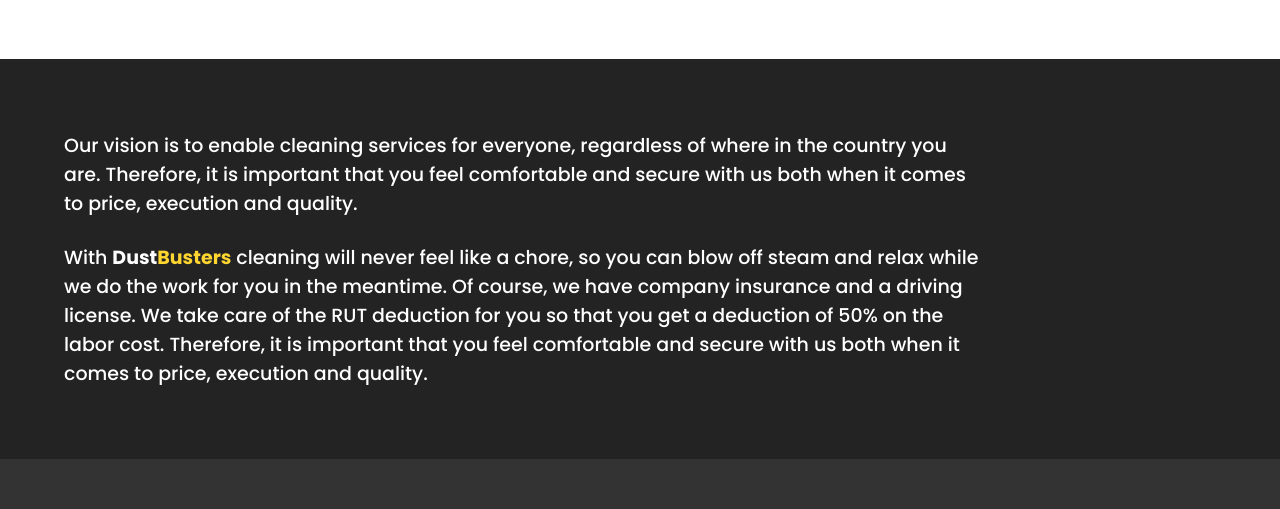
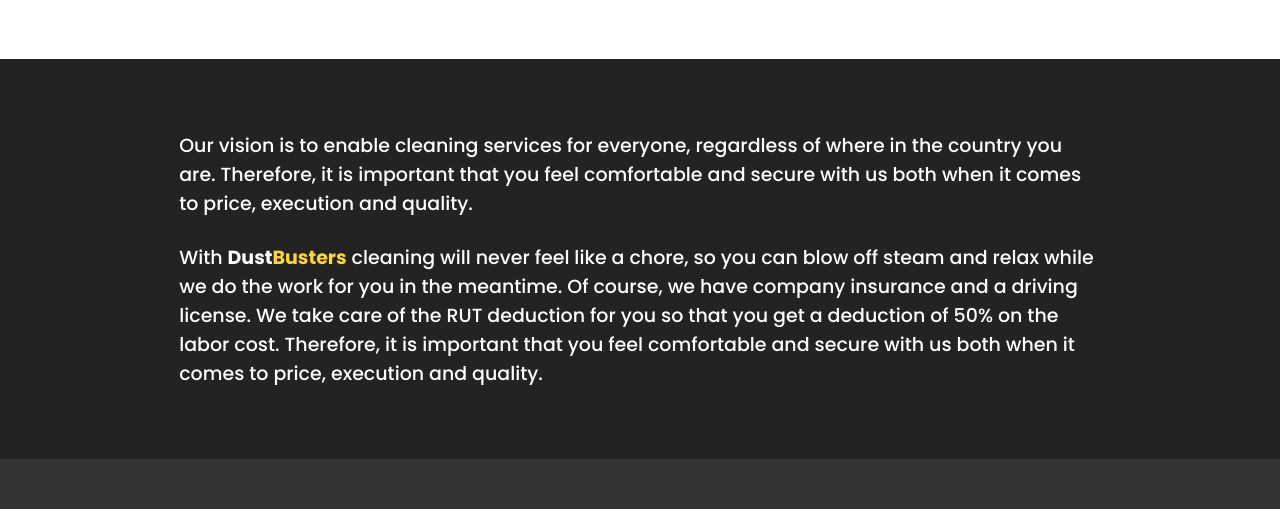
Before and after one commit to jonaelghid3y/DustBusters, a React (Vite) app: page /Aboutus in a window 1280 px wide. Shown: the part 621-1130 px from the top of the page. Built offline with nearby package versions, Linux system fonts and the light colour scheme.

Commit message:
About us. Another fix..

```diff
--- a/src/Pages/AboutUs.jsx
+++ b/src/Pages/AboutUs.jsx
@@ -18,7 +18,7 @@
           </StyledText>
         </StyledTextContainer>
       </StyledDiv>
-      <StyledDiv style={{height: '50vh', backgroundColor: '#232323'}}>
+      <StyledDiv style={{display: 'flex', justifyContent: 'center', height: '50vh', backgroundColor: '#232323'}}>
         <StyledTextContainer style={{color: 'white', width: '80%'}}>
           <StyledText >
           Our vision is to enable cleaning services for everyone, regardless of where in the country you are. Therefore, it is important that you feel comfortable and secure with us both when it comes to price, execution and quality.          </StyledText>
```
